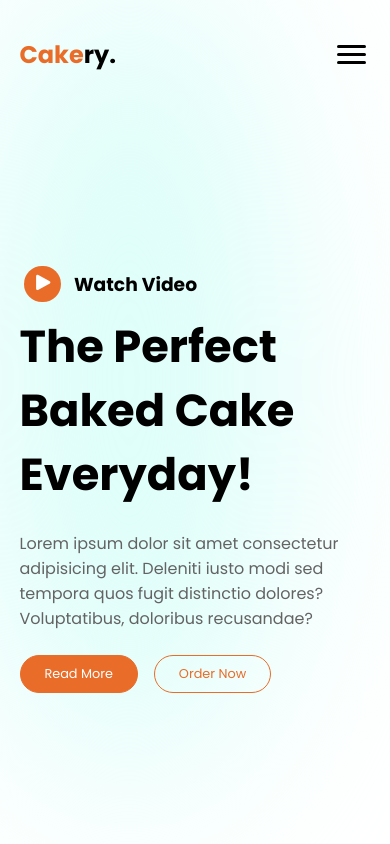
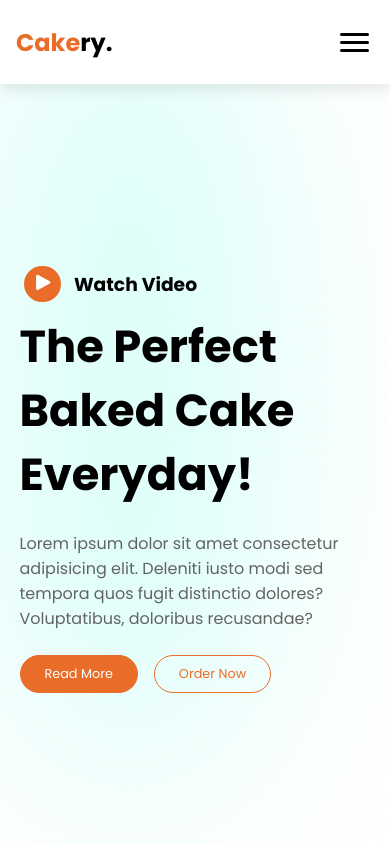
Before and after one commit to noorfaiz357/Cakery-Bakery-Website-, a plain HTML site: page index.html in a window 390 px wide. Shown: the top 844 px of the page. Drawn offline with Linux system fonts and the light colour scheme.

Commit message:
"Fixed some nav issues in Cakery Website"

```diff
--- a/index.html
+++ b/index.html
@@ -346,10 +346,12 @@
     <script>
       const navList = document.getElementById("navlist");
       const hamBurger = document.getElementById("hamburger");
-
       hamBurger.addEventListener("click", () => {
         navList.classList.toggle("navlist-active");
       });
+      window.addEventListener("scroll",()=>{
+        navList.classList.remove("navlist-active")
+      })
     </script>
   </body>
 </html>
--- a/style.css
+++ b/style.css
@@ -380,6 +380,14 @@ footer h4 {
   .hamburger {
     display: block;
   }
+  .navbar{
+    position: sticky;
+    background-color: var(--white-clr);
+    box-shadow: 0px 5px 15px rgba(0, 0, 0, 0.1);
+    width: 100%;
+    height: 10vh;
+    padding: 1rem;
+  }
   .navlist {
     position: absolute;
     top: 0;
```
